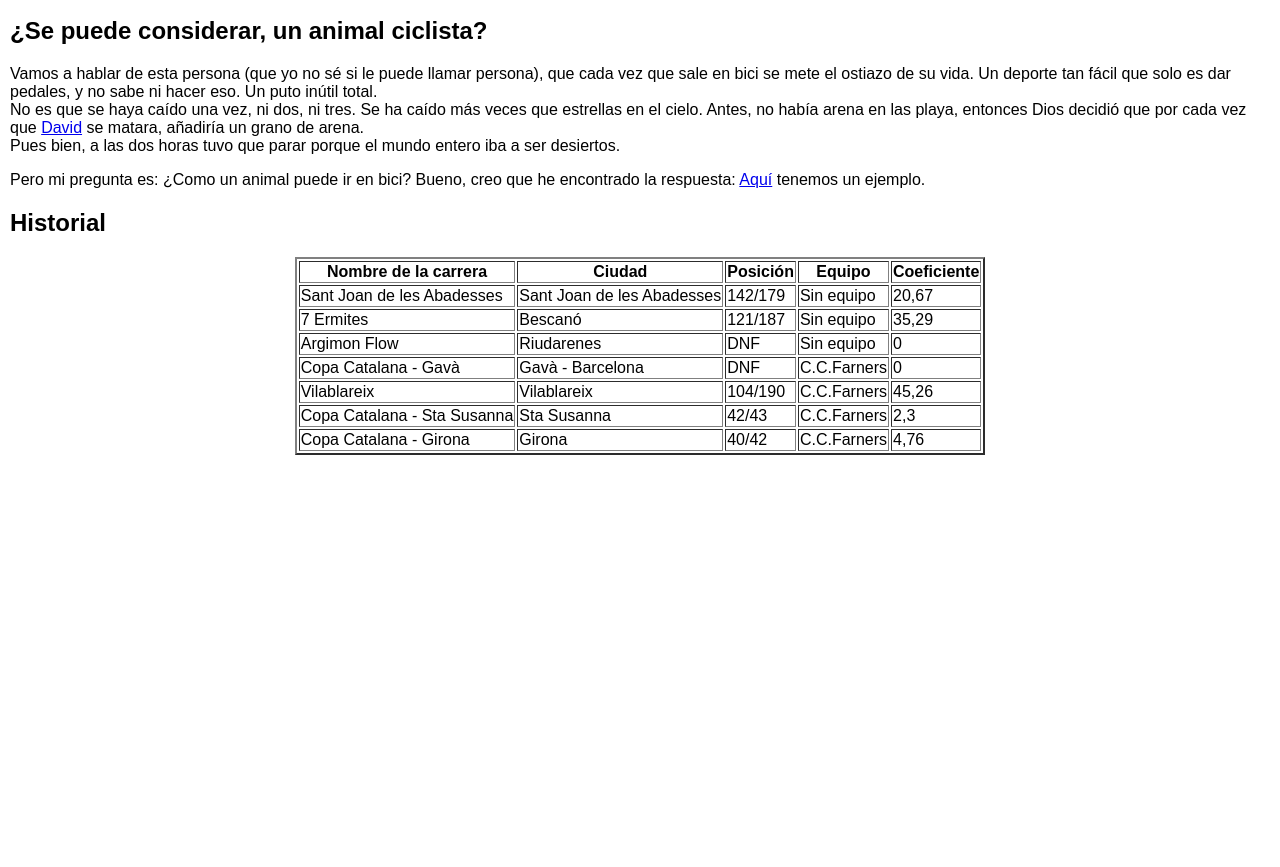
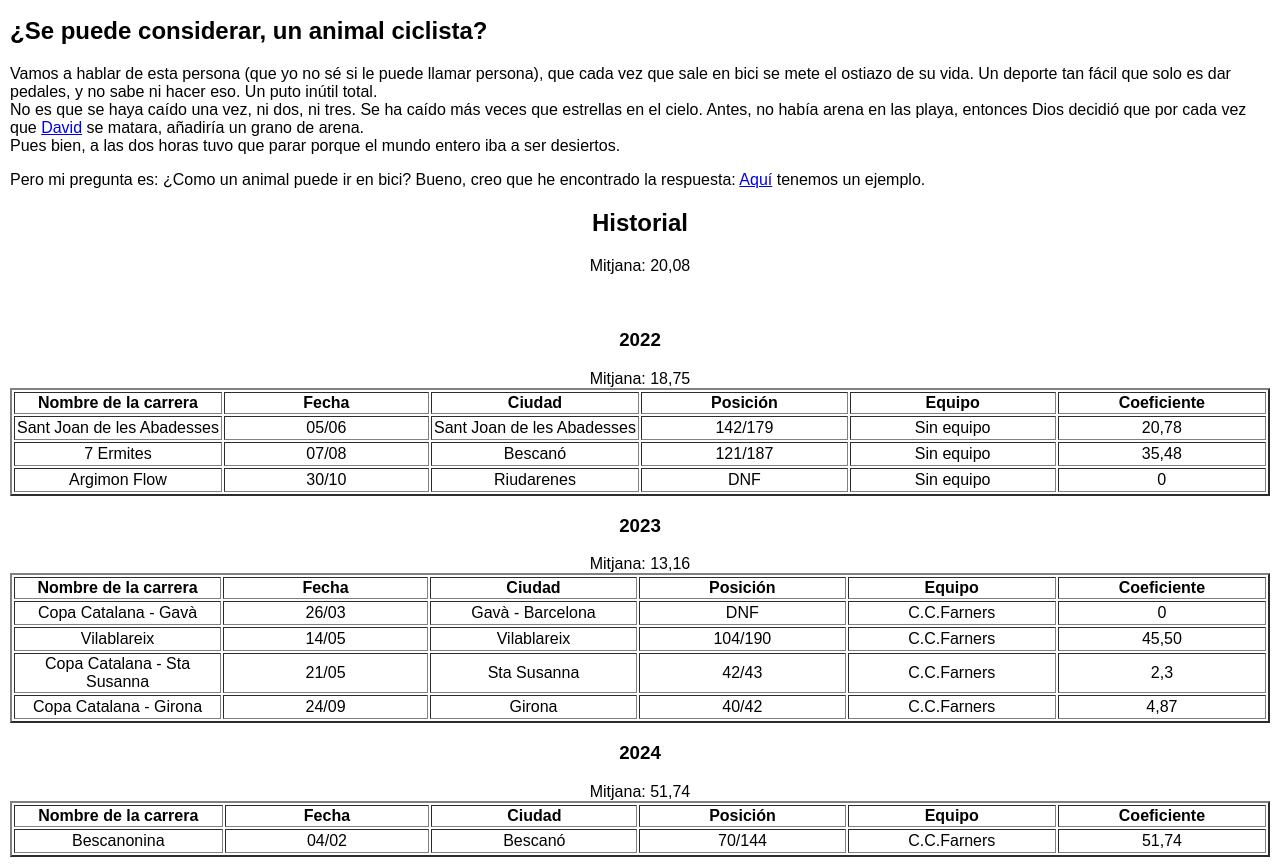
Before and after one commit to DavidSolerFlores/davidsolerflores.github.io, a plain HTML site: page inicio.html in a window 1280 px wide. Shown: the part 131-998 px from the top of the page. Before the commit the page ends 800 px from the top, so only its background shows below. Drawn offline with Linux system fonts and the light colour scheme.

Commit message:
Update inicio.html

```diff
--- a/inicio.html
+++ b/inicio.html
@@ -5,7 +5,14 @@
     <meta name="viewport" content="width=device-width, initial-scale=1.0">
     <link rel="stylesheet" href="menu-horizontal.css">
     <title>David Soler - Ciclismo</title>
+  <style>
 
+td{
+    width: 215px;
+    height: 20px;
+   text-align: center;
+}
+  </style>
 </head>
 <body>
   <header>
@@ -37,11 +44,17 @@
     <p>
         Pero mi pregunta es: ¿Como un animal puede ir en bici? Bueno, creo que he encontrado la respuesta: <a href="bici.gif">Aquí</a> tenemos un ejemplo.
     </p>
-    <h2>Historial</h2>
+    <center><h2>Historial</h2></center>
+    <center>Mitjana: 20,08</center>
+<br>
+<br>
+    <center><h3>2022</h3></center>
+    <center>Mitjana: 18,75</center>
     <center>
     <table border = 2px>
         <tr>
             <th>Nombre de la carrera</th>
+            <th>Fecha</th>
             <th>Ciudad</th>
             <th>Posición</th>
             <th>Equipo</th>
@@ -50,27 +63,48 @@
         </tr>
         <tr>
             <td>Sant Joan de les Abadesses</td>
+            <td>05/06</td>
             <td>Sant Joan de les Abadesses</td>
             <td>142/179</td>
             <td>Sin equipo</td>
-            <td>20,67</td>
+            <td>20,78</td>
         </tr>
         <tr>
             <td>7 Ermites</td>
+            <td>07/08</td>
             <td>Bescanó</td>
             <td>121/187</td>
             <td>Sin equipo</td>
-            <td>35,29</td>
+            <td>35,48</td>
         </tr>
         <tr>
             <td>Argimon Flow</td>
+            <td>30/10</td>
             <td>Riudarenes</td>
             <td>DNF</td>
             <td>Sin equipo</td>
             <td>0</td>
         </tr>
+
+    </table></center>
+    <p></p>
+    <center><h3>2023</h3></center>
+    <center>Mitjana: 13,16</center>
+    <center>
+    <table border = 2px>
+        <tr>
+            <th>Nombre de la carrera</th>
+            <th>Fecha</th>
+            <th>Ciudad</th>
+            <th>Posición</th>
+            <th>Equipo</th>
+            <th dfn title="Coeficiente calculado por la posición y el número de corredores">Coeficiente</th>
+
+        </tr>
+
         <tr>
             <td>Copa Catalana - Gavà</td>
+            <td>26/03</td>
             <td>Gavà - Barcelona</td>
             <td>DNF</td>
             <td>C.C.Farners</td>
@@ -78,13 +112,15 @@
         </tr>
         <tr>
             <td>Vilablareix</td>
+            <td>14/05</td>
             <td>Vilablareix</td>
             <td>104/190</td>
             <td>C.C.Farners</td>
-            <td>45,26</td>
+            <td>45,50</td>
         </tr>
         <tr>
             <td>Copa Catalana - Sta Susanna</td>
+            <td>21/05</td>
             <td>Sta Susanna</td>
             <td>42/43</td>
             <td>C.C.Farners</td>
@@ -92,12 +128,38 @@
         </tr>
         <tr>
             <td>Copa Catalana - Girona</td>
+            <td>24/09</td>
             <td>Girona</td>
             <td>40/42</td>
             <td>C.C.Farners</td>
-            <td>4,76</td>
+            <td>4,87</td>
         </tr>
     </table></center>
+    <p></p>
+    <center><h3>2024</h3></center>
+    <center>Mitjana: 51,74</center>
+    <center>
+        <table border = 2px >
+            <tr>
+                <th>Nombre de la carrera</th>
+                <th>Fecha</th>
+                <th>Ciudad</th>
+                <th>Posición</th>
+                <th>Equipo</th>
+                <th dfn title="Coeficiente calculado por la posición y el número de corredores">Coeficiente</th>
+
+            </tr>
+            <tr>
+                <td>Bescanonina</td>
+                <td>04/02</td>
+                <td>Bescanó</td>
+                <td>70/144</td>
+                <td>C.C.Farners</td>
+                <td>51,74</td>
+            </tr>
+
+
+        </table></center>
 
  </div>
 </body>
```
